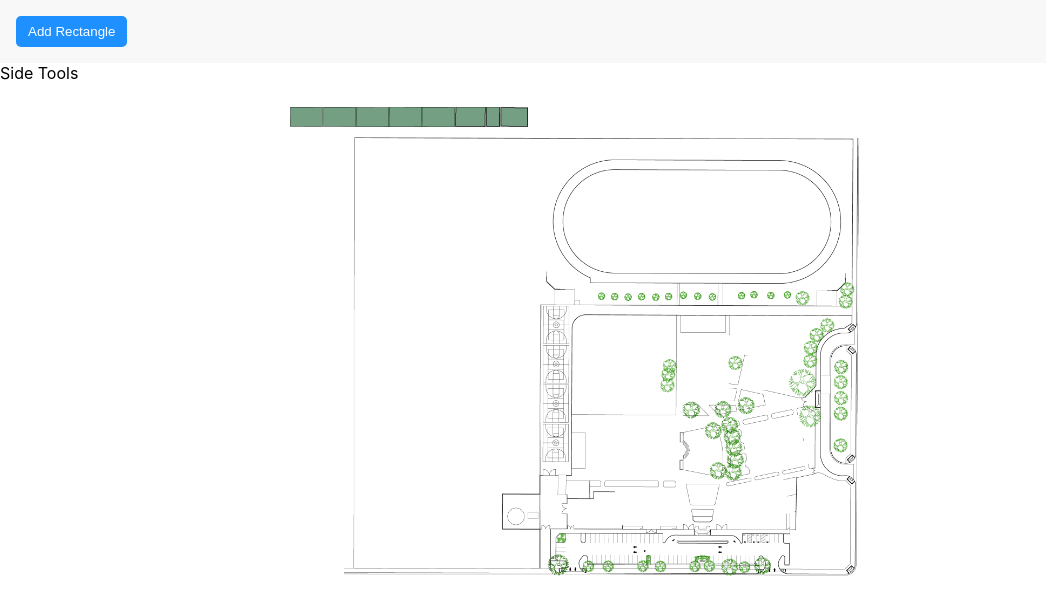
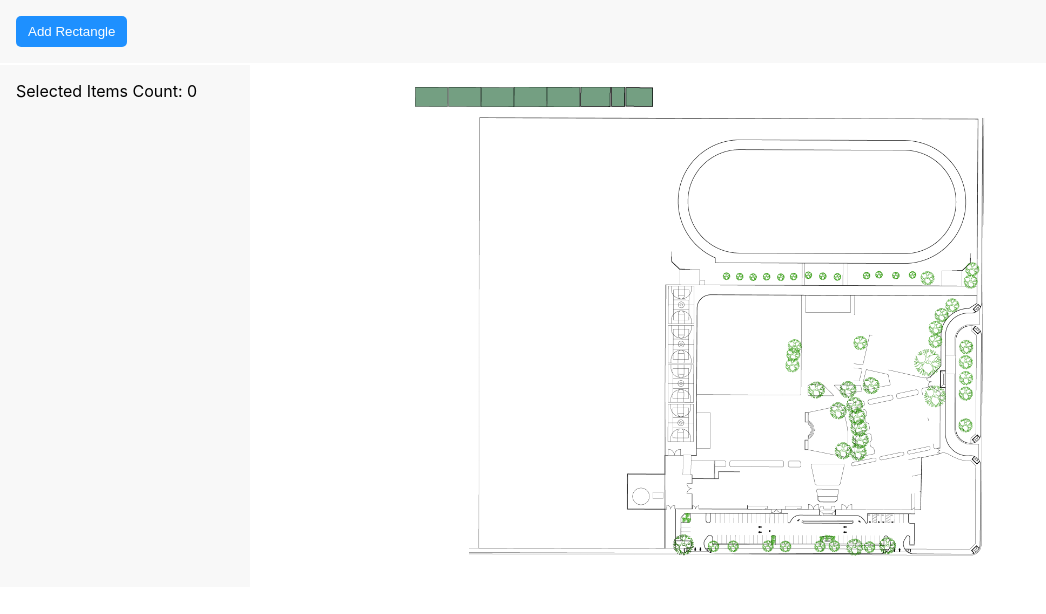
Before and after one commit to asifshahristani/dragabble-test, a React (Create React App) app: page / in a window 1280 px wide. Shown: the top 614 px of the page, without its empty margins (0-1046 px from the left). Built offline with nearby package versions, Linux system fonts and the light colour scheme.

Commit message:
add side tools and add tools

```diff
--- a/src/components/AppLayout.jsx
+++ b/src/components/AppLayout.jsx
@@ -16,8 +16,8 @@ const AppLayout = () => {
         onAddRect={(newRect) => setRects([...rects, newRect])}
       />
 
-      <div>
-        <SideTools />
+      <div className="main-part__container">
+        <SideTools rects={rects} />
         <Map rects={rects} />
       </div>
     </div>
--- a/src/components/SideTools.jsx
+++ b/src/components/SideTools.jsx
@@ -1,7 +1,50 @@
-import React from "react";
+import React, { useState } from "react";
 
-const SideTools = () => {
-  return <div>Side Tools</div>;
+const SideTools = ({ rects }) => {
+  const [selectedRects, setSelectedRects] = useState([]);
+
+  const handleOnCheckRect = (e, rect) => {
+    if (e.target.checked) {
+      const index = selectedRects.findIndex(
+        (record) => record.name === rect.name
+      );
+
+      if (index === -1) {
+        const newSelectedRects = [...selectedRects, rect];
+        setSelectedRects(newSelectedRects);
+      }
+    } else {
+      const index = selectedRects.findIndex(
+        (record) => record.name === rect.name
+      );
+
+      if (index !== -1) {
+        const newSelectedRects = [...selectedRects];
+        newSelectedRects.splice(index, 1);
+        setSelectedRects(newSelectedRects);
+      }
+    }
+  };
+
+  return (
+    <div className="side-tools__container">
+      {rects.map((rect) => (
+        <div key={rect.name} className="side-tools__rect__items">
+          <span>{rect.name}</span>
+
+          {/* <span>s</span> */}
+          <input
+            type="checkbox"
+            name={rect.name}
+            id=""
+            onChange={(e) => handleOnCheckRect(e, rect)}
+          />
+        </div>
+      ))}
+
+      <div>Selected Items Count: {selectedRects.length}</div>
+    </div>
+  );
 };
 
 export default SideTools;
--- /dev/null
+++ b/src/styles/components/_AddLayout.scss
@@ -0,0 +1,4 @@
+.main-part__container {
+  display: flex;
+  // justify-content: space-around;
+}
--- a/src/styles/components/_Map.scss
+++ b/src/styles/components/_Map.scss
@@ -6,6 +6,7 @@
   width: 700px;
   padding: 0;
   position: relative;
+  // border: 1px solid dodgerblue;
 }
 
 .map__overlay__layer {
--- a/src/styles/components/_SideTools.scss
+++ b/src/styles/components/_SideTools.scss
@@ -0,0 +1,12 @@
+.side-tools__container {
+  // border: 1px solid #888;
+  padding: 1rem;
+  width: 250px;
+  background-color: #f8f8f8;
+  border-top: 2px solid #fff;
+}
+
+.side-tools__rect__items {
+  display: flex;
+  justify-content: space-between;
+}
--- a/src/styles/styles.css
+++ b/src/styles/styles.css
@@ -42,6 +42,22 @@
   box-shadow: 0 0 7px rgba(108, 163, 245, 0.3);
 }
 
+.side-tools__container {
+  padding: 1rem;
+  width: 250px;
+  background-color: #f8f8f8;
+  border-top: 2px solid #fff;
+}
+
+.side-tools__rect__items {
+  display: flex;
+  justify-content: space-between;
+}
+
+.main-part__container {
+  display: flex;
+}
+
 .btn {
   border: 0;
   outline: 0;
--- a/src/styles/styles.scss
+++ b/src/styles/styles.scss
@@ -2,6 +2,7 @@
 @import "./components/MapModuleItemPopup";
 @import "./components/AddTools";
 @import "./components/SideTools";
+@import "./components/AddLayout";
 
 // ******************  General Styles
 
```
Also changed, not shown: 1 other file (tests, documents, lock files or other folders).
